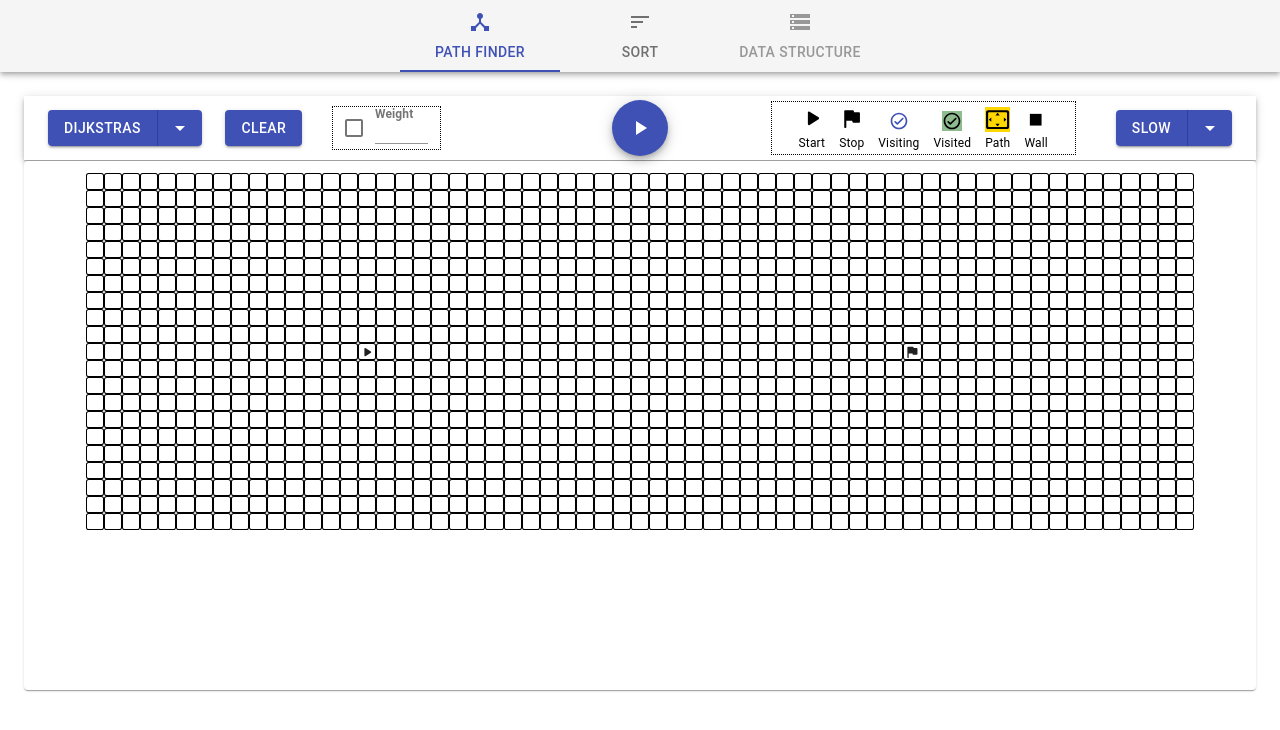
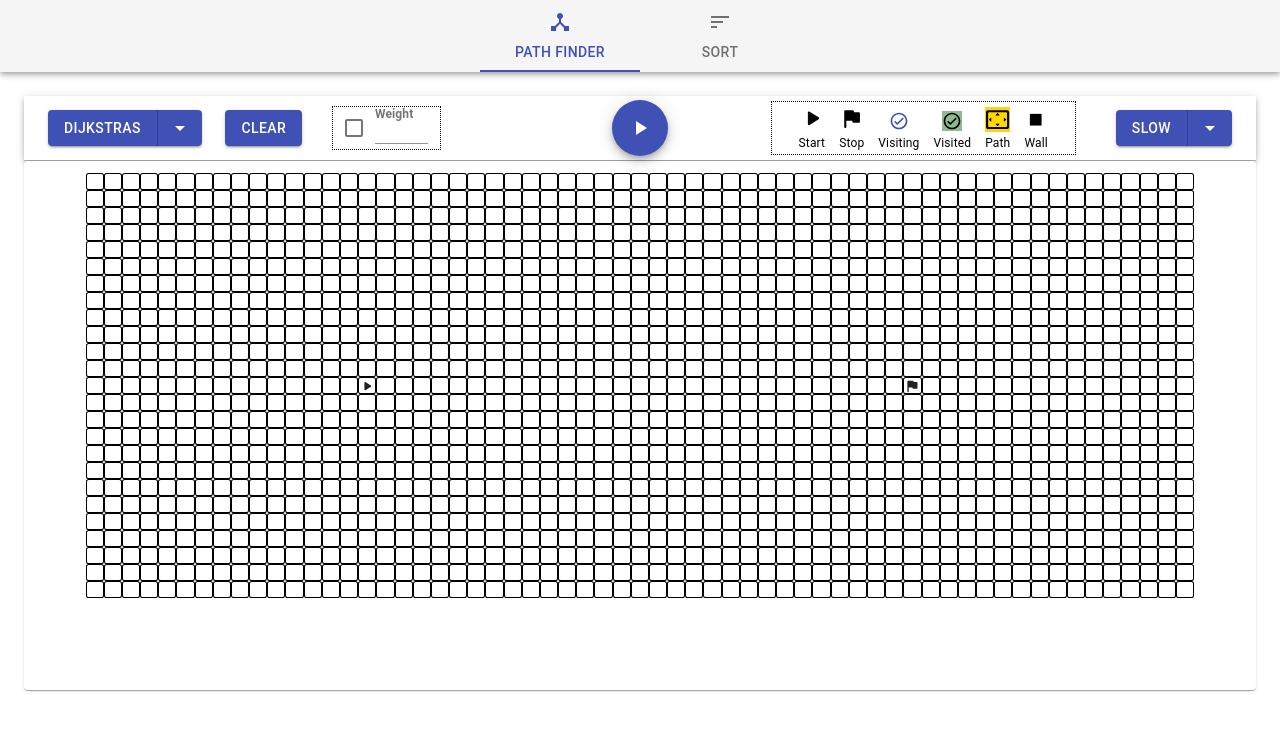
Before and after one commit to shivumat/AlgorithmVisualization, a React (Create React App) app: page / in a window 1280 px wide. Shown: the top 730 px of the page. Built offline with nearby package versions, Linux system fonts and the light colour scheme.

Commit message:
Minor refactoring

```diff
--- a/src/components/menu/tabPanel/pathFinder/PathFinder.js
+++ b/src/components/menu/tabPanel/pathFinder/PathFinder.js
@@ -10,10 +10,10 @@ import './PathFinder.css';
 
 export default function PathFinder(props){
 
-    const rows = 21;
+    const rows = 25;
     const columns = 61;
-    const [start, setStart] = React.useState({'xCord' : 15, 'yCord' : 10});
-    const [stop, setStop] = React.useState({'xCord' : 45, 'yCord' : 10});
+    const [start, setStart] = React.useState({'xCord' : 15, 'yCord' : 12});
+    const [stop, setStop] = React.useState({'xCord' : 45, 'yCord' : 12});
     const [walls, setWalls] = React.useState([]);
     const [path, setPath] = React.useState([]);
     const [visitStatus, setVisitStatus] = React.useState([]);
--- a/src/static/menuItems.js
+++ b/src/static/menuItems.js
@@ -18,11 +18,12 @@ export default [
         "menuIcon"  :   <SortIcon />,
         "value"     :   1,
         "tabPanel"  :   <Sort/>
-    },
-    {
-        "label"     :   "Data Structure",
-        "menuIcon"  :   <StorageIcon />,
-        "value"     :   2,
-        "tabPanel"  :   <DataStructure/>
     }
+    // ,
+    // {
+    //     "label"     :   "Data Structure",
+    //     "menuIcon"  :   <StorageIcon />,
+    //     "value"     :   2,
+    //     "tabPanel"  :   <DataStructure/>
+    // }
 ]
```
